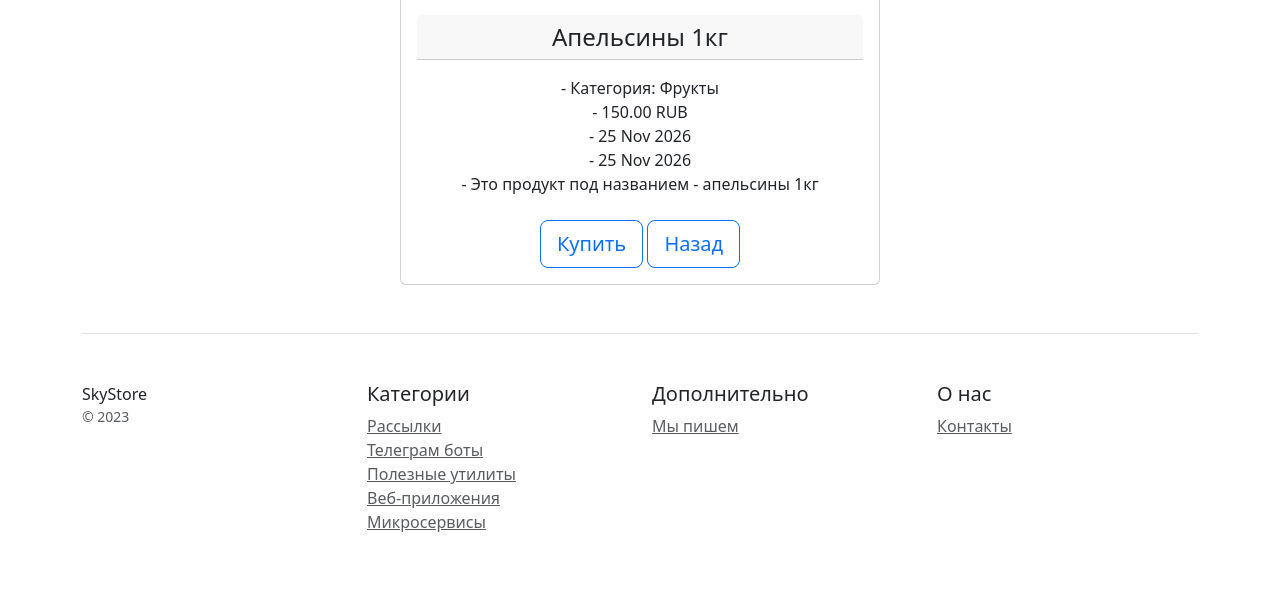
After one commit to Medved717/Django_Project_Shop, a Django app: template catalog/templates/catalog/details.html in a window 1280 px wide. The commit adds this page. Shown: the part 645-1243 px from the top of the page. Run offline with Django 5.2, Linux system fonts and the light colour scheme; the template is opened without the code that fills it: values that come from a table or form of the project are taken from there, others are empty; data comes from the database, SQL or seed files in the repository; some libraries are stand-ins or nearby versions.

```diff
--- /dev/null
+++ b/catalog/templates/catalog/base.html
@@ -0,0 +1,51 @@
+<!doctype html>
+{% load static %}
+<html lang="en">
+<head>
+    <meta charset="utf-8">
+    <meta name="viewport" content="width=device-width, initial-scale=1">
+    <title>{% block title %}Skystore{% endblock %}</title>
+    <link rel="stylesheet" href="{% static 'css/bootstrap.min.css' %}"><!-- Подключение статичеcких файлов со стилями Bootstrap -->
+</head>
+<body>
+
+{% include 'catalog/header.html' %}
+
+{% block content %}{% endblock %}
+
+<div class="container">
+    <footer class="pt-4 my-md-5 pt-md-5 border-top">
+        <div class="row">
+            <div class="col-12 col-md">
+                SkyStore
+                <small class="d-block mb-3 text-muted">&copy; 2023</small>
+            </div>
+            <div class="col-6 col-md">
+                <h5>Категории</h5>
+                <ul class="list-unstyled text-small">
+                    <li><a class="text-muted" href="#">Рассылки</a></li>
+                    <li><a class="text-muted" href="#">Телеграм боты</a></li>
+                    <li><a class="text-muted" href="#">Полезные утилиты</a></li>
+                    <li><a class="text-muted" href="#">Веб-приложения</a></li>
+                    <li><a class="text-muted" href="#">Микросервисы</a></li>
+                </ul>
+            </div>
+            <div class="col-6 col-md">
+                <h5>Дополнительно</h5>
+                <ul class="list-unstyled text-small">
+                    <li><a class="text-muted" href="#">Мы пишем</a></li>
+                </ul>
+            </div>
+            <div class="col-6 col-md">
+                <h5>О нас</h5>
+                <ul class="list-unstyled text-small">
+                    <li><a class="text-muted" href="/contacts/">Контакты</a></li>
+                </ul>
+            </div>
+        </div>
+    </footer>
+</div>
+
+<script src="{% static 'js/bootstrap.bundle.min.js'%}"></script> <!-- Подключение статичеcких файлов со скриптами Bootstrap -->
+</body>
+</html>
--- /dev/null
+++ b/catalog/templates/catalog/details.html
@@ -0,0 +1,40 @@
+{% extends 'catalog/base.html'%}
+{% block title %} Skystore {% endblock %}
+{% block content %}
+
+<div class="pricing-header px-3 py-3 pt-md-5 pb-md-4 mx-auto text-center">
+    <h1 class="display-4">Skystore</h1>
+    <p class="lead">Skystore - это отличный вариант хранения ваших плагинов и примеров кода, который вы бы хотели
+        продать</p>
+</div>
+
+<div class="container">
+    <div class="row text-center">
+        <div class="col-12">
+            <div class="card mx-auto" style="width: 30rem;">
+                {% if product.image %}
+                    <img src="{{ product.image.url }}" class="card-img-top" alt="{{ product.name }}">
+                {% else %}
+                    <img src="/media/meat/1.jpeg" class="card-img-top" alt="{{ product.name }}">
+                {% endif %}
+                <div class="card-body">
+                    <div class="card-header">
+                        <h4 class="my-0 font-weight-normal">{{product.name}}</h4>
+                    </div>
+                    <ul class="list-unstyled mt-3 mb-4 text-centre m-3">
+                        <li>- {{product.category}}</li>
+                        <li>- {{product.buying_price}} RUB</li>
+                        <li>- {{product.created_at | date:'d M Y'}}</li>
+                        <li>- {{product.updated_at | date:'d M Y'}}</li>
+                        <li>- {{product.description}}</li>
+                    </ul>
+                    <button type="button" class="btn btn-lg btn-block btn-outline-primary">Купить</button>
+                    <a href="{% url 'catalog:home'%}" class="btn btn-lg btn-outline-primary">Назад</a>
+                </div>
+            </div>
+        </div>
+    </div>
+</div>
+
+
+{% endblock %}
--- /dev/null
+++ b/catalog/templates/catalog/header.html
@@ -0,0 +1,9 @@
+<header>
+<div class="d-flex flex-column flex-md-row align-items-center p-3 px-md-4 mb-3 bg-white border-bottom box-shadow">
+    <h5 class="my-0 mr-md-auto font-weight-normal">Skystore</h5>
+    <nav class="ms-5">
+        <a class="p-2 btn btn-outline-primary" href="/home/">Каталог</a>
+        <a class="p-2 btn btn-outline-primary" href="/contacts/">Контакты</a>
+    </nav>
+</div>
+</header>
```
Also changed, not shown: catalog/templates/catalog/contacts.html (+4 -52 lines), catalog/templates/catalog/home.html (+16 -59 lines).
